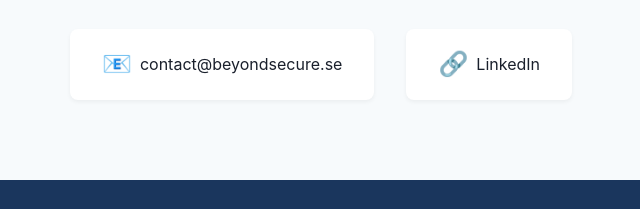
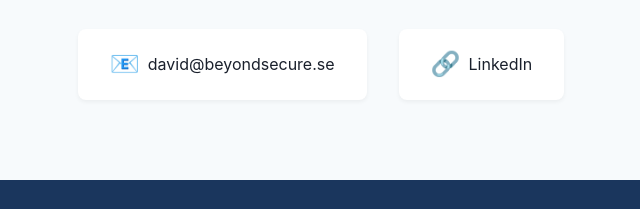
Before and after one commit to mist0706/beyondsecure, a plain HTML site: page index.html in a window 1280 px wide. Shown: the part 2538-2747 px from the top of the page, 319-959 px from the left. Drawn offline with Linux system fonts and the light colour scheme.

Commit message:
Update contact email to david@beyondsecure.se

```diff
--- a/index.html
+++ b/index.html
@@ -125,9 +125,9 @@
                 <h2>Get in Touch</h2>
                 <p>Ready to strengthen your security posture? Let's discuss how I can help.</p>
                 <div class="contact-options">
-                    <a href="mailto:contact@beyondsecure.se" class="contact-item">
+                    <a href="mailto:david@beyondsecure.se" class="contact-item">
                         <span class="contact-icon">📧</span>
-                        <span>contact@beyondsecure.se</span>
+                        <span>david@beyondsecure.se</span>
                     </a>
                     <a href="https://www.linkedin.com/in/david-v-larsson" class="contact-item" target="_blank">
                         <span class="contact-icon">🔗</span>
```
